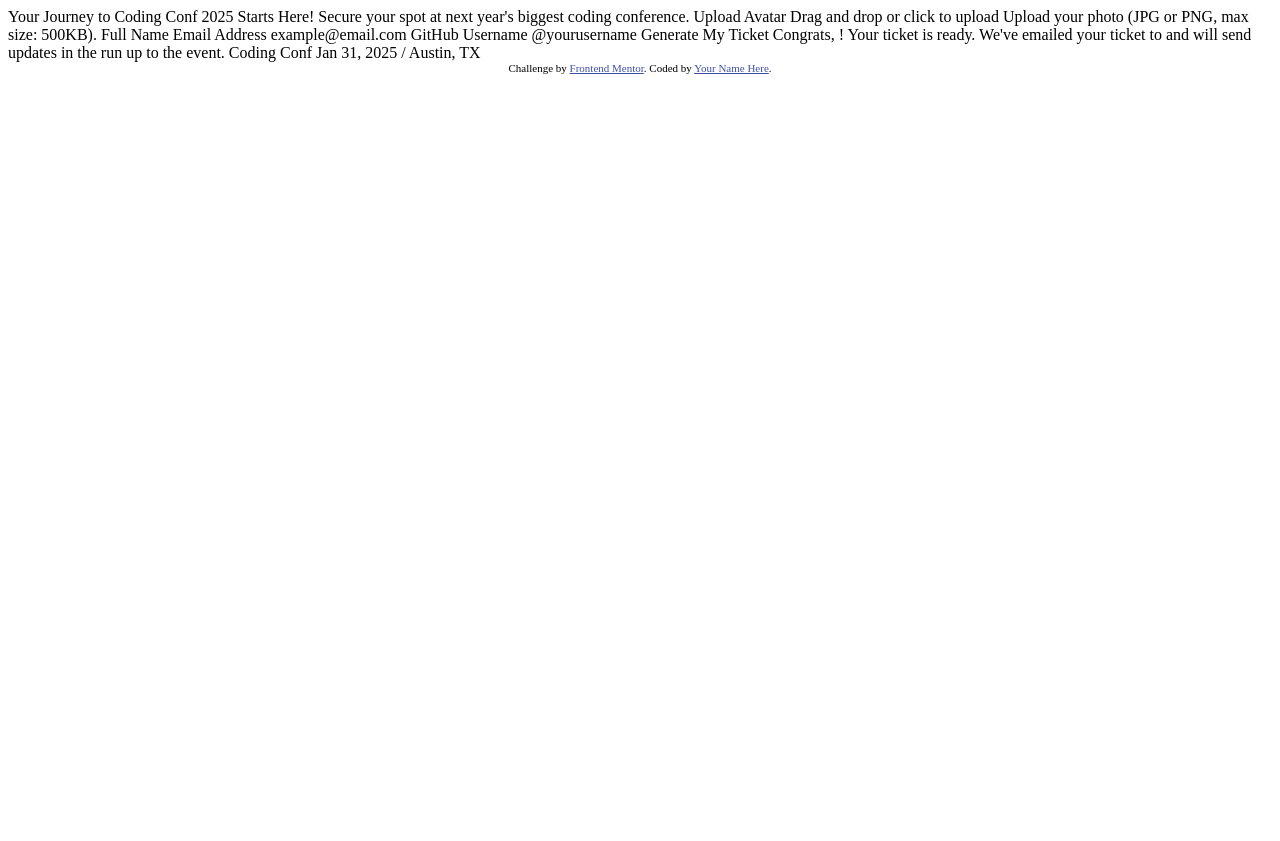
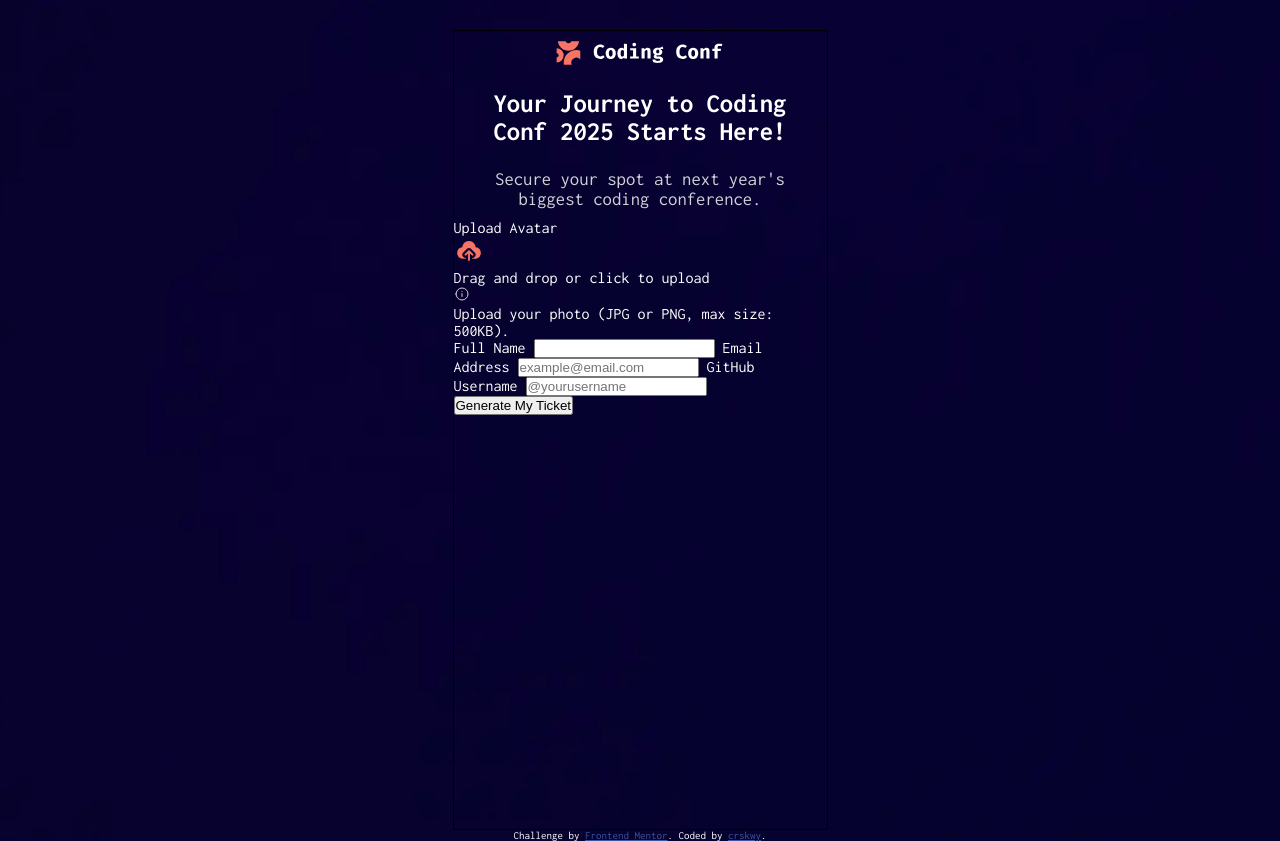
Before and after one commit to criskwy/Conference-ticket-generator, a plain HTML site: page index.html in a window 1280 px wide. Before the commit the page ends 800 px from the top, so only its background shows below. Drawn offline with Linux system fonts and the light colour scheme.

Commit message:
second commit

```diff
--- a/index.html
+++ b/index.html
@@ -1,57 +1,78 @@
 <!DOCTYPE html>
 <html lang="en">
   <head>
-  <meta charset="UTF-8">
-  <meta name="viewport" content="width=device-width, initial-scale=1.0"> <!-- displays site properly based on user's device -->
+    <meta charset="UTF-8" />
+    <meta name="viewport" content="width=device-width, initial-scale=1.0" />
+    <!-- displays site properly based on user's device -->
 
-  <link rel="icon" type="image/png" sizes="32x32" href="./assets/images/favicon-32x32.png">
+    <link
+      rel="icon"
+      type="image/png"
+      sizes="32x32"
+      href="./assets/images/favicon-32x32.png"
+    />
 
     <title>Frontend Mentor | Conference ticket generator</title>
-
+    <link rel="stylesheet" href="style.css" />
     <!-- Feel free to remove these styles or customise in your own stylesheet 👍 -->
     <style>
-    .attribution { font-size: 11px; text-align: center; }
-    .attribution a { color: hsl(228, 45%, 44%); }
+      .attribution {
+        font-size: 11px;
+        text-align: center;
+      }
+      .attribution a {
+        color: hsl(228, 45%, 44%);
+      }
     </style>
   </head>
   <body>
+    <!-- Form starts -->
+    <main class="container">
+      <div class="title-ctn">
+        <img class="title-img" src="./assets/images/logo-full.svg" alt="logo coding conf" />
 
-  <!-- Form starts -->
+        <p class="title">Your Journey to Coding Conf 2025 Starts Here!</p>
+        <p class="title-paragraph">Secure your spot at next year's biggest coding conference.</p>
+      </div>
 
-  Your Journey to Coding Conf 2025 Starts Here!
+      <form action="form-ctn">
+        <label for="upload-img">Upload Avatar</label>
+        <div class="upload-ctn">
+          <img src="./assets/images/icon-upload.svg" alt="upload logo" />
+          <p>Drag and drop or click to upload</p>
+        </div>
+        <img src="./assets/images/icon-info.svg" alt="info logo" />
+        <p>Upload your photo (JPG or PNG, max size: 500KB).</p>
 
-  Secure your spot at next year's biggest coding conference.
+        <label for="full-name">Full Name</label>
+        <input type="text" />
+        <label for="email">Email Address</label>
+        <input type="email" placeholder="example@email.com" />
 
-  Upload Avatar
-  Drag and drop or click to upload
-  Upload your photo (JPG or PNG, max size: 500KB).
+        <label for="gitHub-userName">GitHub Username</label>
+        <input type="text" placeholder="@yourusername" />
 
-  Full Name
-
-  Email Address
-  example@email.com
-
-  GitHub Username
-  @yourusername
-
-  Generate My Ticket
+        <button class="btn-generate">Generate My Ticket</button>
+      </form>
+    </main>
 
     <!-- Form ends -->
 
     <!-- Generated tickets starts -->
-
-  Congrats, <!-- Full Name -->! Your ticket is ready.
-
-  We've emailed your ticket to <!-- Email Address --> and will send updates in the run up to the event.
-
-  Coding Conf
-  Jan 31, 2025 / Austin, TX
+    <section class="ticket-ctn">
+      Congrats,
+      <!-- Full Name -->! Your ticket is ready. We've emailed your ticket to
+      <!-- Email Address -->
+      and will send updates in the run up to the event. Coding Conf Jan 31, 2025
+      / Austin, TX
 
       <!-- Generated tickets ends -->
+    </section>
 
     <div class="attribution">
-    Challenge by <a href="https://www.frontendmentor.io?ref=challenge">Frontend Mentor</a>.
-    Coded by <a href="#">Your Name Here</a>.
+      Challenge by
+      <a href="https://www.frontendmentor.io?ref=challenge">Frontend Mentor</a>.
+      Coded by <a href="#">crskwy</a>.
     </div>
   </body>
 </html>
--- /dev/null
+++ b/style.css
@@ -0,0 +1,68 @@
+@import url('https://fonts.googleapis.com/css2?family=Inconsolata:wght@200..900&display=swap');
+
+*{
+ margin: 0;
+ padding: 0;
+ box-sizing: border-box;
+}
+
+:root {
+  --Neutral-0: hsl(0, 0%, 100%);
+  --Neutral-300: hsl(252, 6%, 83%);
+  --Neutral-500: hsl(245, 15%, 58%);
+  --Neutral-700: hsl(245, 19%, 35%);
+  --Neutral-900: hsl(248, 70%, 10%);
+  --Orange-500: hsl(7, 88%, 67%);
+  --Orange-700: hsl(7, 71%, 60%);
+  --Gradient-text: hsl(7, 86%, 67%);
+  --White: hsl(0, 0%, 100%);
+  --font-Inconsolata: 'Inconsolata', monospace;
+}
+
+
+.ticket-ctn {
+    display: none;
+}
+
+
+
+body {
+    color: var(--White);
+    background-image: url("./assets/images/background-mobile.png");
+    background-size: cover;
+    display: grid;
+    place-items: center;
+    height: 100vh;
+    font-family: var(--font-Inconsolata);
+
+}
+
+.container {
+    width: 375px;
+    height: 100vh;
+    border: 1px solid #000;
+    margin: 30px 16px 0 16px;
+
+
+}
+.title-ctn {
+    display: flex;
+    flex-direction: column;
+    align-items: center;
+    font-size: 0.9em;
+    gap: 1.5rem;
+    text-align: center;
+    padding: 10px;
+}
+.title-img {
+    width: 50%;
+    height: 24px;
+}
+.title {
+    font-size: 1.85em;
+    font-weight: 700;
+}
+.title-paragraph {
+    font-size: 1.3em;
+    color: var(--Neutral-300);
+}
```
Lines whose indentation alone changed are shown as unchanged.
